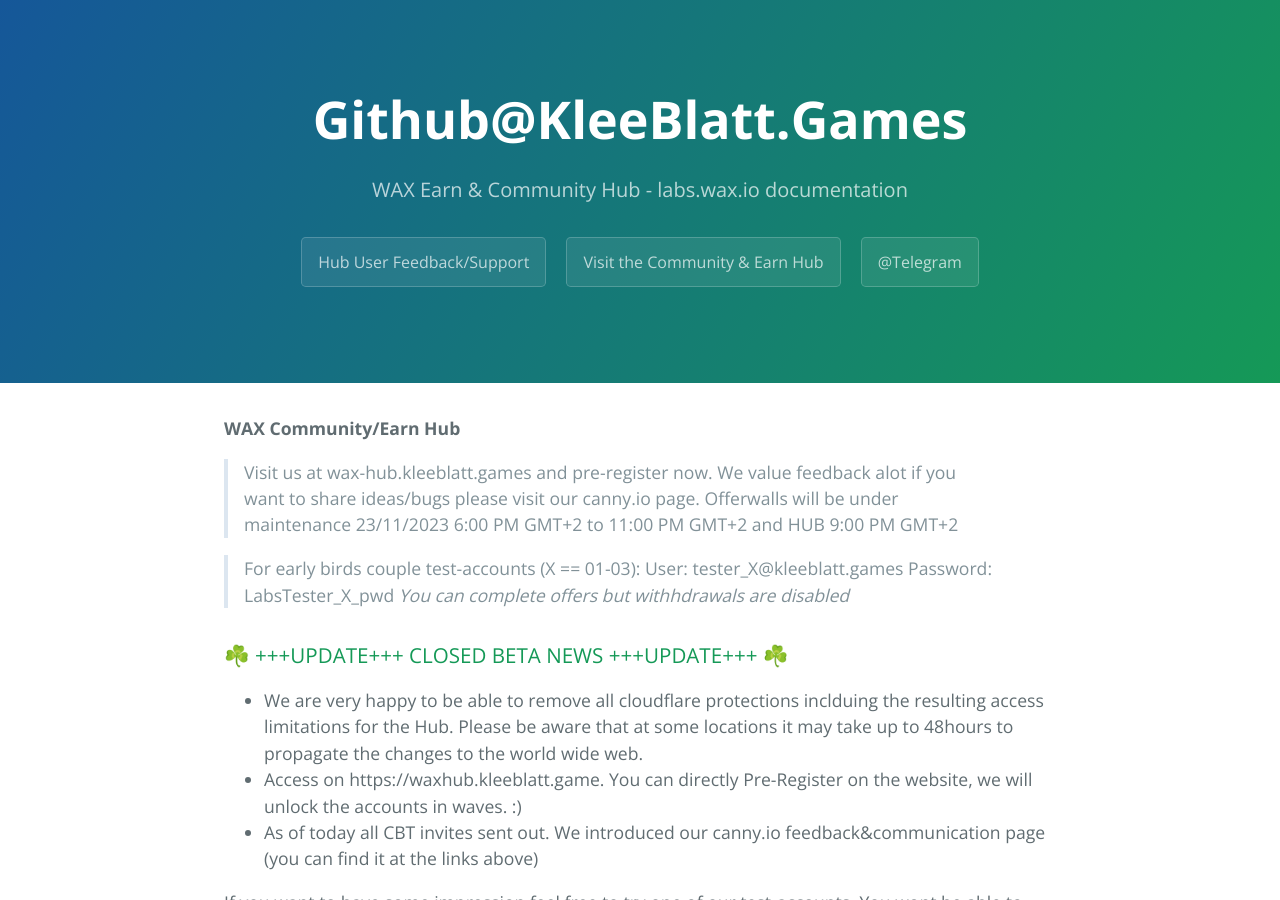
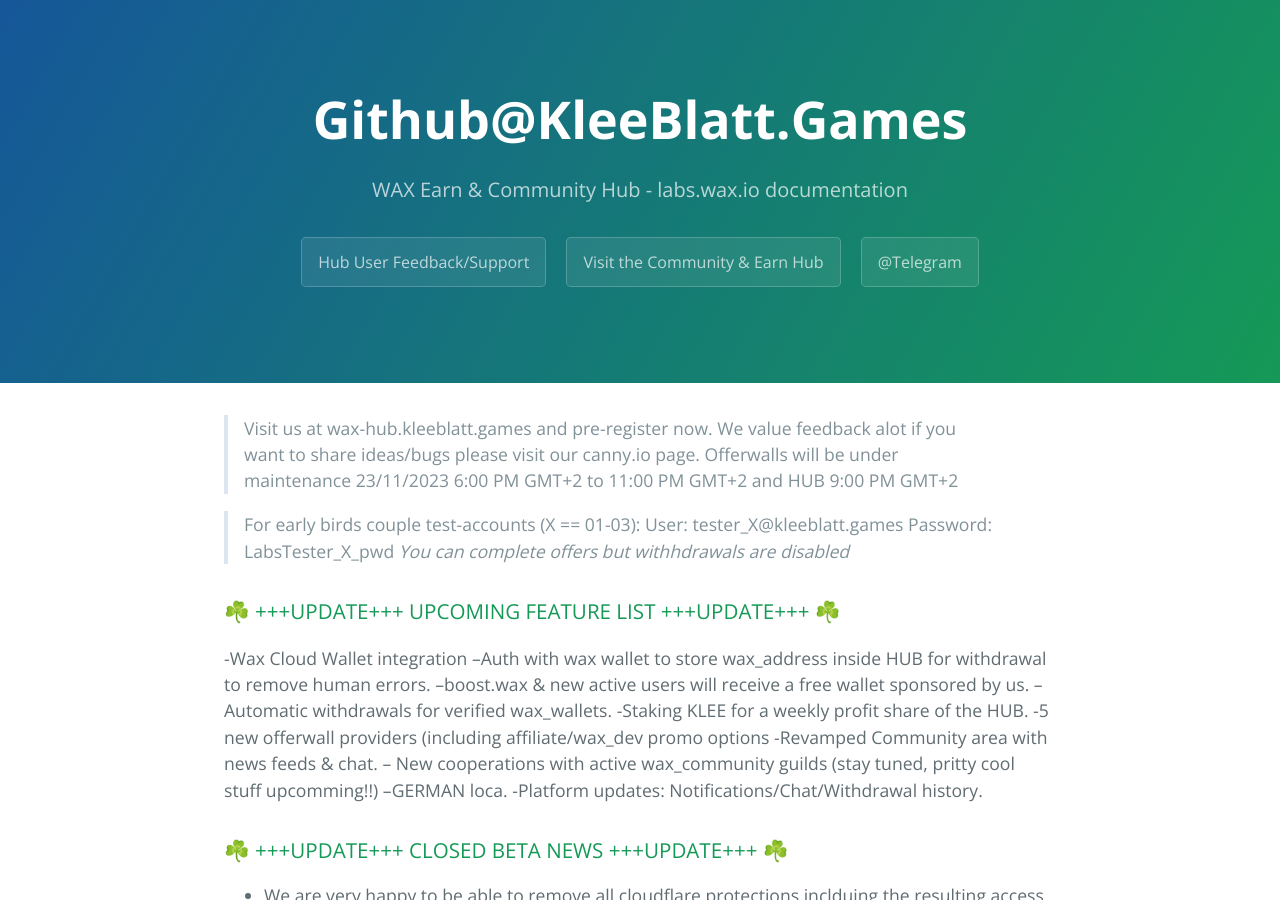
Before and after one commit to KleeblattGames/KleeblattGames.github.io, a Jekyll site: the page built from index.md, in a window 1280 px wide and 900 px high. Built offline with Jekyll 4.4.1, drawn with Linux system fonts in a browser that asks for light colours; comment, search, counter and statistics services are not loaded.

Commit message:
Update index.md

```diff
--- a/index.md
+++ b/index.md
@@ -1,9 +1,6 @@
 ---
 layout: default
 ---
-
-
-**WAX Community/Earn Hub**
 
 > Visit us at wax-hub.kleeblatt.games and pre-register now.
 > We value feedback alot if you want to share ideas/bugs please visit our canny.io page.
@@ -13,6 +10,20 @@
 >User: tester_X@kleeblatt.games
 >Password: LabsTester_X_pwd
 >*You can complete offers but withhdrawals are disabled*
+
+### ☘️ +++UPDATE+++ UPCOMING FEATURE LIST +++UPDATE+++ ☘️
+
+-Wax Cloud Wallet integration
+--Auth with wax wallet to store wax_address inside HUB for withdrawal to remove human errors.
+--boost.wax & new active users will receive a free wallet sponsored by us.
+--Automatic withdrawals for verified wax_wallets.
+-Staking KLEE for a weekly profit share of the HUB.
+-5 new offerwall providers (including affiliate/wax_dev promo options
+-Revamped Community area with news feeds & chat.
+-- New cooperations with active wax_community guilds (stay tuned, pritty cool stuff upcomming!!)
+--GERMAN loca.
+-Platform updates: Notifications/Chat/Withdrawal history.
+
 
 
 ### ☘️ +++UPDATE+++ CLOSED BETA NEWS +++UPDATE+++ ☘️
```
